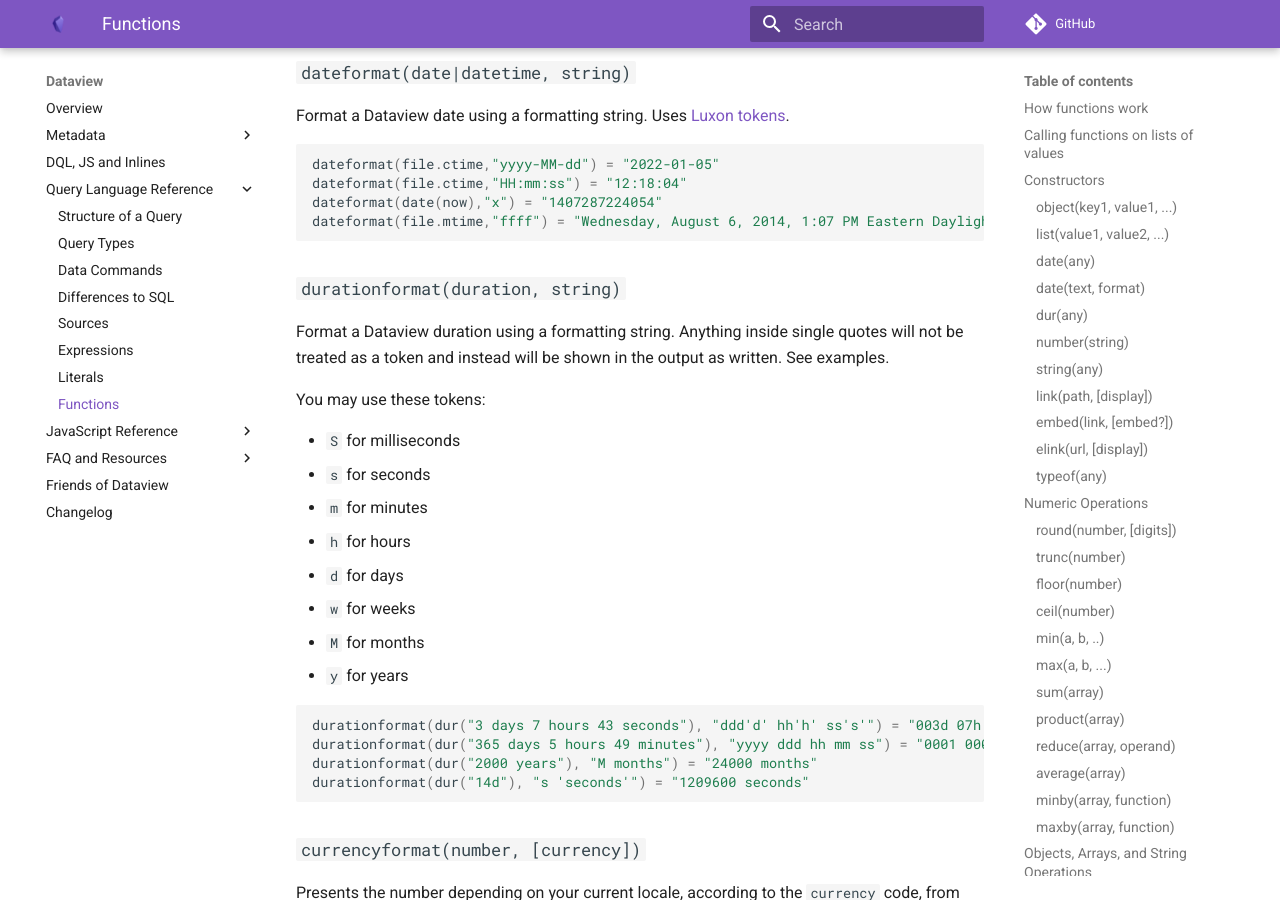
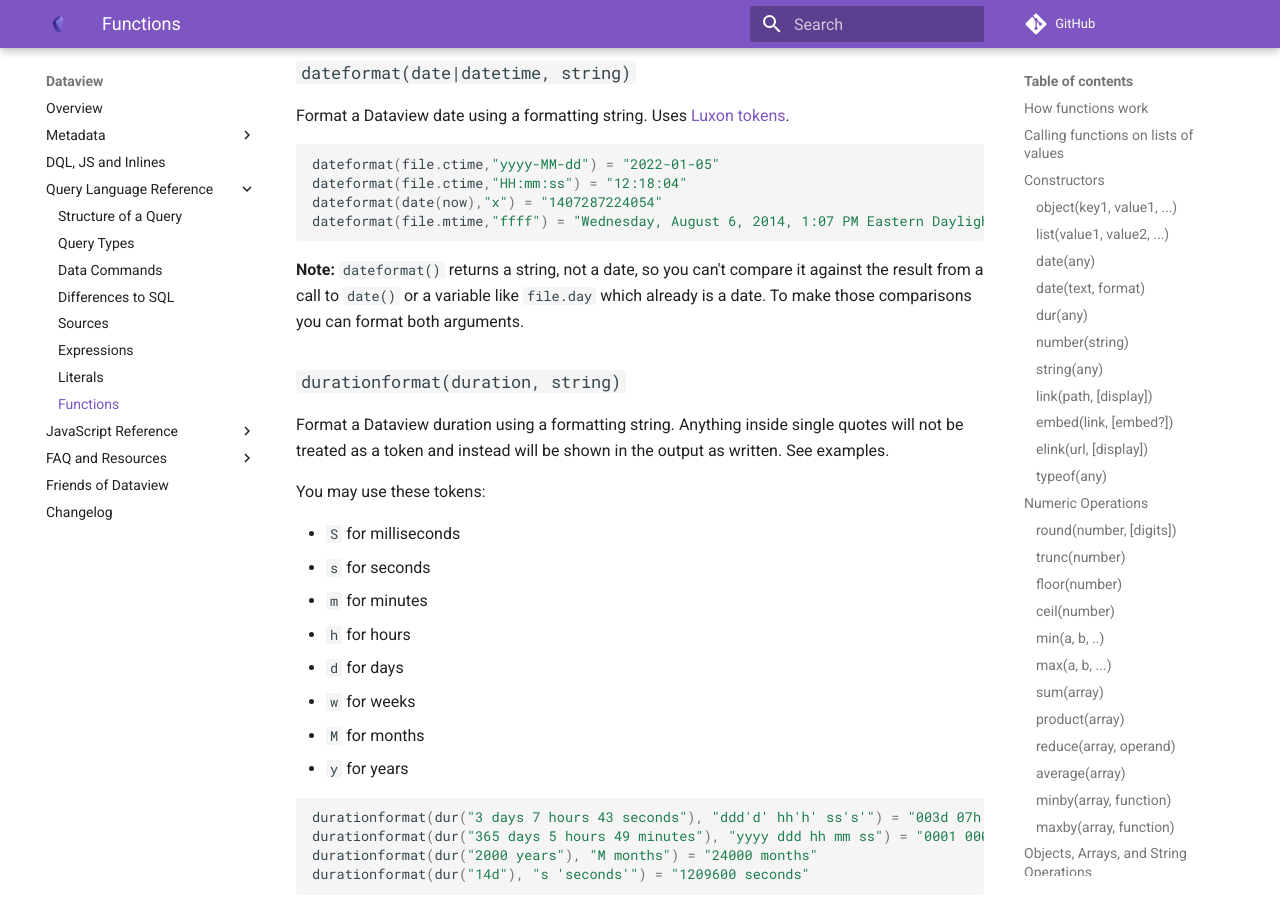
Before and after one commit to blacksmithgu/obsidian-dataview, an MkDocs documentation site: the page built from docs/docs/reference/functions.md, in a window 1280 px wide and 900 px high, scrolled down 15169 px. Built offline with MkDocs 1.6.1 and Material for MkDocs 9.7.7, drawn with Linux system fonts in a browser that asks for light colours; comment, search, counter and statistics services are not loaded.

Commit message:
Added note on dateformat() returning a string
Completes the documentation on #1401, which would allow that to be closed.

https://github.com/blacksmithgu/obsidian-dataview/projects/15#card-86490433

````diff
--- a/docs/docs/reference/functions.md
+++ b/docs/docs/reference/functions.md
@@ -714,8 +714,7 @@ striptime(file.mtime) = file.mday
 
 ### `dateformat(date|datetime, string)`
 
-Format a Dataview date using a formatting string.
-Uses [Luxon tokens](https://moment.github.io/luxon/#/formatting?id=table-of-tokens).
+Format a Dataview date using a formatting string. Uses [Luxon tokens](https://moment.github.io/luxon/#/formatting?id=table-of-tokens).
 
 ```js
 dateformat(file.ctime,"yyyy-MM-dd") = "2022-01-05"
@@ -723,6 +722,8 @@ dateformat(file.ctime,"HH:mm:ss") = "12:18:04"
 dateformat(date(now),"x") = "1407287224054"
 dateformat(file.mtime,"ffff") = "Wednesday, August 6, 2014, 1:07 PM Eastern Daylight Time"
 ```
+
+**Note:** `dateformat()` returns a string, not a date, so you can't compare it against the result from a call to `date()` or a variable like `file.day` which already is a date. To make those comparisons you can format both arguments.
 
 ### `durationformat(duration, string)`
 
````
